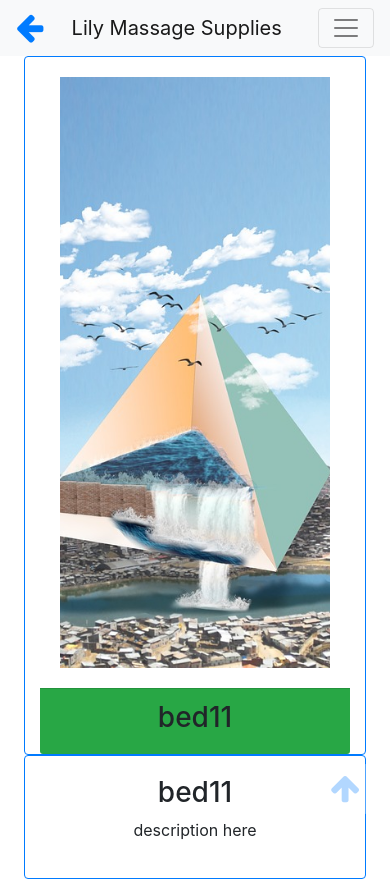
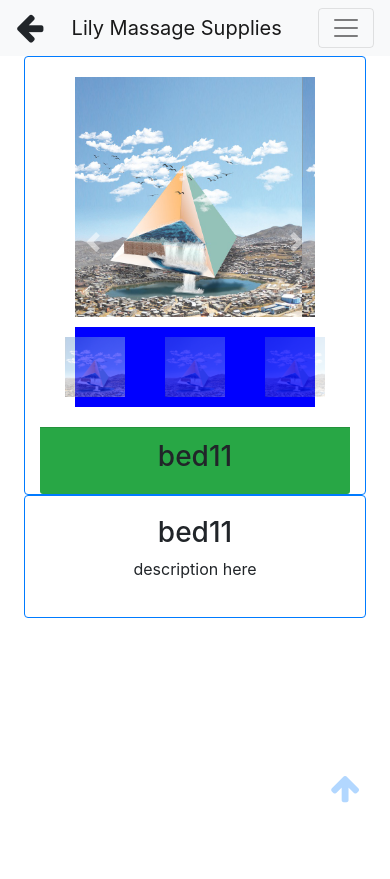
Before and after one commit to huazhou2/ecomm, a React (Create React App) app in the folder client/: page /products/bed11 in a window 390 px wide. After the commit the page ends 844 px from the top, so only its background shows below. Built offline with nearby package versions, Linux system fonts and the light colour scheme.

Commit message:
add in all

```diff
--- a/client/src/components/header.jsx
+++ b/client/src/components/header.jsx
@@ -89,10 +89,10 @@ class Header extends Component {
       <div>
         <nav className="navbar navbar-expand-lg navbar-light bg-light">
           {this.props.location.pathname !== '/' && (
-            <a href="/" onClick={this.goBack}>
+            <span onClick={this.goBack}>
               {' '}
               <i className="fa fa-arrow-left fa-2x " />
-            </a>
+            </span>
           )}
           <a className="navbar-brand ml-2" href="/">
             Lily Massage Supplies{' '}
--- a/client/src/components/login.jsx
+++ b/client/src/components/login.jsx
@@ -68,6 +68,7 @@ class Login extends Component {
                     <input
                     type="email"
                     placeholder="Email"
+		    form="novalidatedform"
                     className={classnames('form-control form-control-lg', {
                         'is-invalid': errors.email
                     })}
--- a/client/src/components/product.jsx
+++ b/client/src/components/product.jsx
@@ -1,17 +1,65 @@
 import React, {Component} from 'react';
 import 'bootstrap/dist/css/bootstrap.css';
+import 'bootstrap';
 
 class Product extends Component {
+	/* <ul className="carousel-indicators">
+	{pics.map((item, j) => (
+          <li
+            data-target="#caras"
+            data-slide-to={j}
+            className={j === 0 ? 'active' : ''}
+          />
+      </ul>
+	))}*/
+carousel_img = pics => {
+  return (
+	  <div className='container-fluid'>
+    <div id="caras" className="carousel slide" data-ride="carousel">
+      <div className="carousel-inner">
+        {pics.map((item, j) => (
+          <div className={`carousel-item ${j === 0 ? 'active' : ''}`}>
+            <img id='full_img' className='img-fluid'  src={`/static/${item.linkimg}`} alt={item.item} />
+          </div>
+        ))}
+      </div>
+      <ul className="carousel-indicators">
+        {pics.map((item, j) => (
+          <li
+            data-target="#caras"
+            data-slide-to={j}
+            className={`${j === 0 ? 'active' : ''}`}
+    ><img className="img-responsive" src= {`/static/${item.linkimg}`} alt={item.item} />  </li>
+        ))}
+      </ul>
+
+      <a
+        className="carousel-control-prev d-sm-none"
+        href="#caras"
+        data-slide="prev">
+        <span class="carousel-control-prev-icon" />
+      </a>
+      <a
+        className="carousel-control-next d-sm-none"
+        href="#caras"
+        data-slide="next">
+        <span class="carousel-control-next-icon" />
+      </a>
+    </div>
+    </div>
+  )
+}
+
   render() {
     const {data} = this.props;
     const item = data[0];
+    const items = [item,item,item];
+	  console.log(items);
     return (
       <div className="center_body">
         <div className="row h-100">
           <div className="col-sm-7 card border-primary text-center">
-            <div className="card-body">
-              <img id='full_img' src={`/static/${item.linkimg}`} alt="noimg" />
-            </div>
+            <div className="card-body">{this.carousel_img(items)}</div>
 
             <div className="card-footer bg-success">
               <h3>{item.item}</h3>
@@ -30,4 +78,5 @@ class Product extends Component {
   }
 }
 
+
 export default Product;
--- a/client/src/components/register.jsx
+++ b/client/src/components/register.jsx
@@ -3,6 +3,7 @@ import PropTypes from 'prop-types';
 import {connect} from 'react-redux';
 import { withRouter } from 'react-router-dom';
 import { registerUser } from '../reducers/actions';
+import classnames from 'classnames';
 class Register extends Component {
 
     constructor() {
@@ -36,6 +37,9 @@ class Register extends Component {
     }
 
     componentWillReceiveProps(nextProps) {
+        if(nextProps.auth.isAuthenticated) {
+            this.props.history.push('/')
+        }
         if(nextProps.errors) {
             this.setState({
                 errors: nextProps.errors
@@ -43,7 +47,14 @@ class Register extends Component {
         }
     }
 
+    componentDidMount() {
+        if(this.props.auth.isAuthenticated) {
+            this.props.history.push('/');
+        }
+    }
+
     render() {
+        const { errors } = this.state;
         return(
         <div className="container" style={{ marginTop: '50px', width: '700px'}}>
             <h2 style={{marginBottom: '40px'}}>Registration</h2>
@@ -52,41 +63,55 @@ class Register extends Component {
                     <input
                     type="text"
                     placeholder="Name"
-                    className="form-control"
+                    className={classnames('form-control form-control-lg', {
+                        'is-invalid': errors.name
+                    })}
                     name="name"
                     onChange={ this.handleInputChange }
                     value={ this.state.name }
                     />
+                    {errors.name && (<div className="invalid-feedback">{errors.name}</div>)}
                 </div>
                 <div className="form-group">
                     <input
                     type="email"
                     placeholder="Email"
-                    className="form-control"
+
+		    form="novalidatedform"
+                    className={classnames('form-control form-control-lg', {
+                        'is-invalid': errors.email
+                    })}
                     name="email"
                     onChange={ this.handleInputChange }
                     value={ this.state.email }
                     />
+                    {errors.email && (<div className="invalid-feedback">{errors.email}</div>)}
                 </div>
                 <div className="form-group">
                     <input
                     type="password"
                     placeholder="Password"
-                    className="form-control"
+                    className={classnames('form-control form-control-lg', {
+                        'is-invalid': errors.password
+                    })}
                     name="password"
                     onChange={ this.handleInputChange }
                     value={ this.state.password }
                     />
+                    {errors.password && (<div className="invalid-feedback">{errors.password}</div>)}
                 </div>
                 <div className="form-group">
                     <input
                     type="password"
                     placeholder="Confirm Password"
-                    className="form-control"
+                    className={classnames('form-control form-control-lg', {
+                        'is-invalid': errors.password_confirm
+                    })}
                     name="password_confirm"
                     onChange={ this.handleInputChange }
                     value={ this.state.password_confirm }
                     />
+                    {errors.password_confirm && (<div className="invalid-feedback">{errors.password_confirm}</div>)}
                 </div>
                 <div className="form-group">
                     <button type="submit" className="btn btn-primary">
@@ -101,10 +126,12 @@ class Register extends Component {
 
 Register.propTypes = {
     registerUser: PropTypes.func.isRequired,
+    auth: PropTypes.object.isRequired
 };
 
 const mapStateToProps = state => ({
+    auth: state.auth,
     errors: state.errors
 });
 
-export default connect(mapStateToProps,{ registerUser })(withRouter(Register))
+export default connect(mapStateToProps,{ registerUser })(withRouter(Register));
--- a/client/src/index.css
+++ b/client/src/index.css
@@ -34,7 +34,7 @@
   margin: auto;
 }
 
-li span {
+/*li span {
   background-color: lightgreen;
   display: block;
   text-decoration: none;
@@ -44,7 +44,7 @@ li span {
   color: black;
   padding: 5px 40px 1px 40px;
   text-align: center;
-}
+}*/
 li span:hover {
   background-color: lightblue;
 }
@@ -124,7 +124,7 @@ li span:hover {
 	    }
 #full_img {
 	    width: 100%;
-	        height: 70vh;
+	        height: auto;
 	    object-fit: cover;
 	    }
 
@@ -133,6 +133,38 @@ li span:hover {
     display: block;
   }
 }*/
+/*.carousel-indicators li {
+    width: 50px;
+    height: 50px;
+    border-radius: 100%;
+    background-color:black;
+}
+.carousel-indicators {
+    bottom: -50px;
+}*/
+#caras .carousel-indicators {
+	margin: 10px 0 0;
+    position: static;
+    background:blue;
+height:80px;
+    width: 100%;
+    display: flex;
+}
+
+#caras .carousel-indicators li {
+    background-color: transparent;
+    border-radius: 0;
+    display: inline-block;
+    height: auto;
+    margin: 0!important;
+    width: auto;
+}
+#caras .carousel-indicators li img {
+    display: block;
+    opacity: 0.5;
+    height: 100%;
+    margin: 0 20px;
+}
 .scroll {
   opacity: 0.3;
   background-color: white;
--- a/client/src/reducers/actions.jsx
+++ b/client/src/reducers/actions.jsx
@@ -18,6 +18,7 @@ export const registerUser = (user, history) => dispatch => {
     axios.post('/api/customers/register', user)
             .then(res => history.push('/login'))
             .catch(err => {
+		    console.log('in register dispatch:',err);
                 dispatch({
                     type: GET_ERRORS,
                     payload: err.response.data
```
Also changed, not shown: 2 other files (tests, documents, lock files or other folders).
